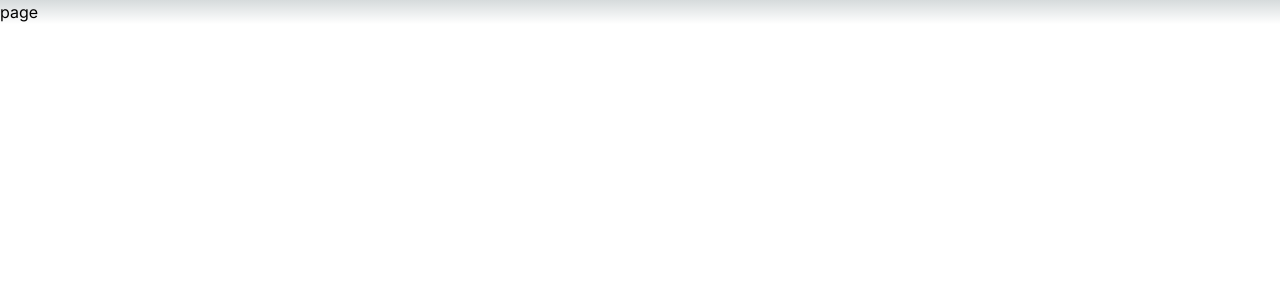
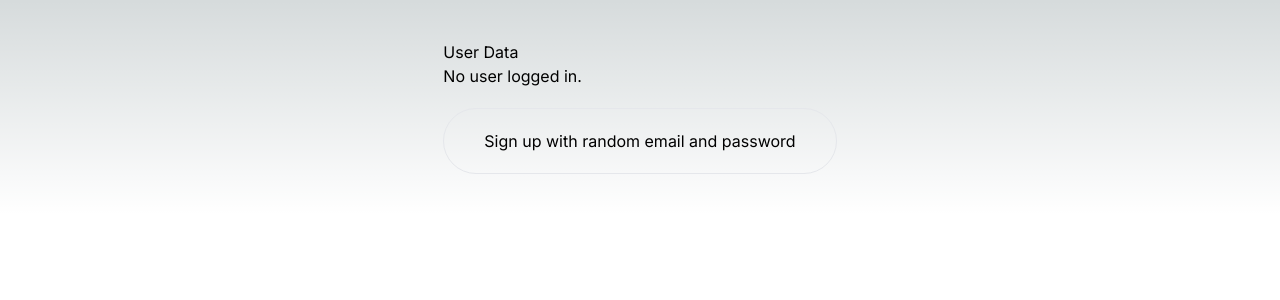
Before and after one commit to Gab0CS/stripe-next, a Next.js app: page /user in a window 1280 px wide. Shown: the top 300 px of the page. Built offline with nearby package versions, Linux system fonts and the light colour scheme; no server answers.

Commit message:
User profile finished, react toast added

```diff
--- a/app/layout.tsx
+++ b/app/layout.tsx
@@ -5,7 +5,7 @@ import "./globals.css";
 const inter = Inter({ subsets: ["latin"] });
 
 export const metadata: Metadata = {
-  title: "Create Next App",
+  title: "Stripe next checkout",
   description: "Generated by create next app",
 };
 
--- a/app/user/page.tsx
+++ b/app/user/page.tsx
@@ -1,8 +1,17 @@
 import React from 'react'
+import type { Metadata } from "next";
+import UserProfile from '@/components/UserProfile';
+
+export const metadata: Metadata = {
+  title: "Login page",
+  description: "Generated by create next app",
+};
 
 const page = () => {
   return (
-    <div>page</div>
+    <div className="flex flex-col justify-center items-center py-10">
+      <UserProfile />
+    </div>
   )
 }
 
--- a/components/LoginForm.tsx
+++ b/components/LoginForm.tsx
@@ -1,13 +1,41 @@
 "use client"
-
-import { useState } from "react";
+import { use, useState } from "react";
 import { supabase } from "@/utils/supabase/client";
 
 import React from 'react'
 
 const LoginForm = () => {
+  const [loading, setLoading] = useState(false);
+
+  const handleSignUp = async () => {
+    setLoading(true);
+    const randomEmail = `${Math.random().toString(36).substring(7)}@example.com`;
+    const password = 'Password69420'
+
+    const {data, error} = await supabase.auth.signUp({
+      email: randomEmail,
+      password,
+    })
+
+    if(error){
+      console.log(error)
+    } else {
+      console.log("user created and logged in:", data);
+    }
+
+    setLoading(false)
+  };
+
+
   return (
-    <div>LoginForm</div>
+    <button
+    onClick={handleSignUp}
+    disabled={loading}
+    className="mt-5 border rounded-full py-5 px-10
+    hover:bg-white hover:text-black"
+    >
+      {loading ? "Sign up" : "Sign up with random email and password"}
+    </button>
   )
 }
 
--- /dev/null
+++ b/components/UserProfile.tsx
@@ -0,0 +1,101 @@
+"use client"
+import React from 'react'
+import { useState, useEffect } from "react";
+import { supabase } from "../utils/supabase/client";
+import { User } from "@supabase/supabase-js";
+import LoginForm from "./LoginForm";
+
+
+const UserProfile = () => {
+    const [user, setUser] = useState<User | null>(null);
+    const [stripeCustomer, setStripeCustomer] = useState<any>(null);
+    useEffect(() => {
+        const fetchUser = async () =>{
+            const {data: { user } } = await supabase.auth.getUser();
+            setUser(user)
+
+            if (user) {
+                const { data: stripeCustomerData, error } = await supabase
+                .from("stripe_customers")
+                .select("*")
+                .eq("user_id", user.id)
+                .single();
+                if (error) {
+                    console.log("No stripe customer data found",);
+                } else {
+                setStripeCustomer(stripeCustomerData);
+                }
+            }
+        };
+
+        fetchUser();
+        //if user signs-out or signs-in
+        const { data: authListener } = supabase.auth.onAuthStateChange(
+            (event, session) => {
+                if(event === "SIGNED_IN") {
+                    if(session){
+                        setUser(session.user);
+                    }
+                } else if(event === "SIGNED_OUT"){
+                    setUser(null);
+                    setStripeCustomer(null)
+                }
+            }
+        );
+        return () => {
+            authListener.subscription.unsubscribe();
+        };
+    }, []);
+
+    const handleLogout = async () => {
+        await supabase.auth.signOut();
+    }
+
+    return (
+        <div>
+      <h1>User Data</h1>
+      {user ? (
+        <>
+          <p>
+            Signed in with email: <strong>{user.email}</strong>
+          </p>
+          <p>
+            Supabase User ID: <strong>{user.id}</strong>
+          </p>
+          <div>
+          <button className="btn btn-secondary my-3 btn-sm" onClick={handleLogout}>
+            Logout
+          </button>
+          </div>
+
+          <h2>Stripe Customer Data</h2>
+          {stripeCustomer ? (<>
+            <p>This data lives in the stripe_customers table in Supabase</p>
+            <div className="mockup-code">
+              <pre>
+                <code>{JSON.stringify(stripeCustomer, null, 2)}</code>
+              </pre>
+            </div>
+            </>
+          ) : (
+            <div>
+              <p className="text-yellow-500">
+                Stripe customer data not created yet. Buy a plan!
+              </p>
+            </div>
+          )}
+
+        </>
+      ) : (
+        <>
+          <p>No user logged in.</p>
+          <LoginForm />
+        </>
+      )}
+
+    </div>
+    );
+}
+
+
+export default UserProfile
--- a/package.json
+++ b/package.json
@@ -14,6 +14,7 @@
     "next": "14.2.2",
     "react": "^18",
     "react-dom": "^18",
+    "react-hot-toast": "^2.4.1",
     "stripe": "^15.3.0"
   },
   "devDependencies": {
```
Also changed, not shown: 1 other file (tests, documents, lock files or other folders).
